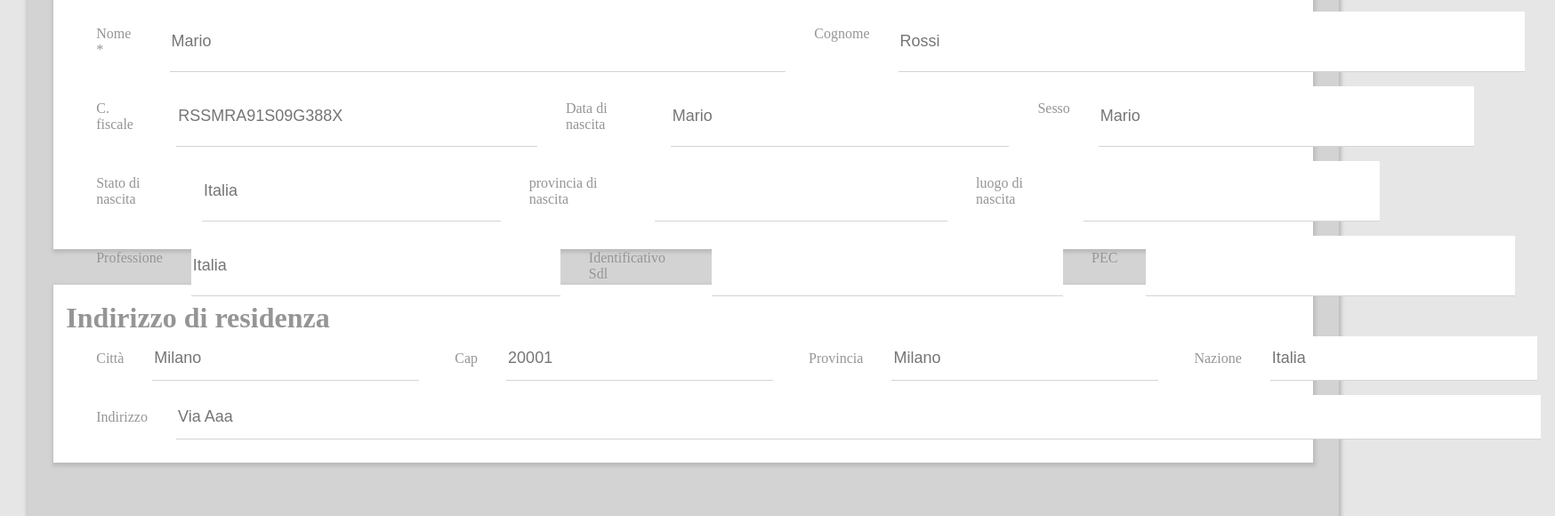
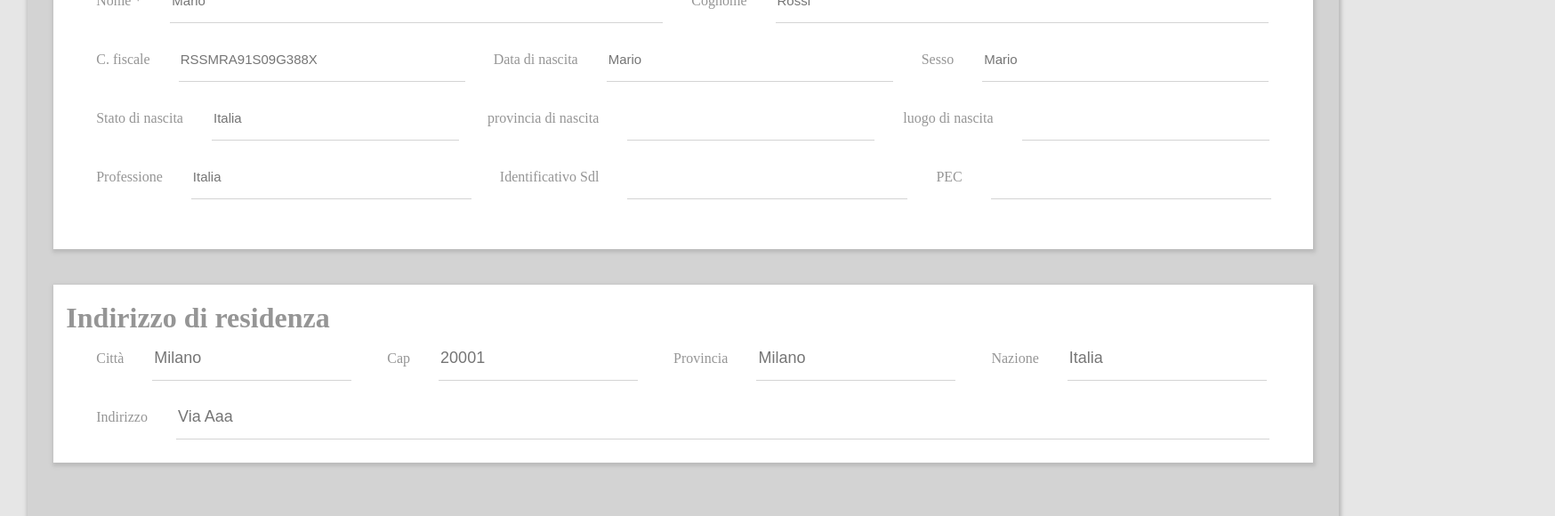
Before and after one commit to MedicalPrototypeHosting/MedicalPlatform, a plain HTML site: page AreaPersonale.html in a window 1536 px wide. Shown: the part 540-1120 px from the top of the page at 89% size, 1748 px wide, since content can reach past the window. Drawn offline with Linux system fonts and the light colour scheme.

Commit message:
fix media query new release

```diff
--- a/style/areapersonale.css
+++ b/style/areapersonale.css
@@ -302,34 +302,49 @@ body{
     margin-right: 1rem;
     font-size: 18px;
 }
-@media screen and (min-width: 1300px) and (max-width: 1800px) {
-    .first-row,
-    .second-row {
-        width: 80%;
+@media screen and (min-width: 1300px) and (max-width: 1890px) {
+    .Nome input,
+    .Cognome input{
+        width: 550px;
+        margin-right: 1rem;
+        font-size: 15px;
+    }
+    .C-fiscale input,
+    .Data-nascita input,
+    .Sesso input{
+        width: 318px;
+        margin-right: 1rem;
+        font-size: 15px;
+    }
+    .Stato-nascita input,
+    .prov-nascita input,
+    .Luogo-nascita input{
+        width: 274px;
+        margin-right: 1rem;
+        font-size: 15px;
     }
 
-    .Area-personale,
-    .Prenotazioni-agenda,
-    .Servizi-Sanitari,
-    .Data-privacy,
-    .Avvisi,
-    .Medical-news {
-        font-size: 10px;
+    .Professione input,
+    .Identificativo input,
+    .Pec input{
+        width: 311px;
+        margin-right: 1rem;
+        font-size: 15px;
     }
-
-    .Area-personale p,
-    .Prenotazioni-agenda p,
-    .Servizi-Sanitari p,
-    .Avvisi p,
-    .Medical-news p {
+    .Città input,
+    .Cap input,
+    .Provincia input,
+    .Nazione input{
+        width: 220px;
+        margin-right: 1rem;
         font-size: 18px;
     }
-
-    .Data-privacy .button-container {
-        margin-left: -16rem;
+    .indirizzo input{
+        width: 1225px;
+        margin-right: 1rem;
+        font-size: 18px;
     }
-
-    .Medical-news {
-        width: 78.2%;
+    .titolo-info{
+        margin-left: 50rem;
     }
 }
--- a/style/index.css
+++ b/style/index.css
@@ -242,7 +242,7 @@ h1, h2{
     }
 
     .Data-privacy .button-container {
-        margin-left: -16rem;
+        margin-left: -6rem;
     }
 
     .Medical-news {
```
Also changed, not shown: style/prenotazioni.css (+18 -0 lines).
